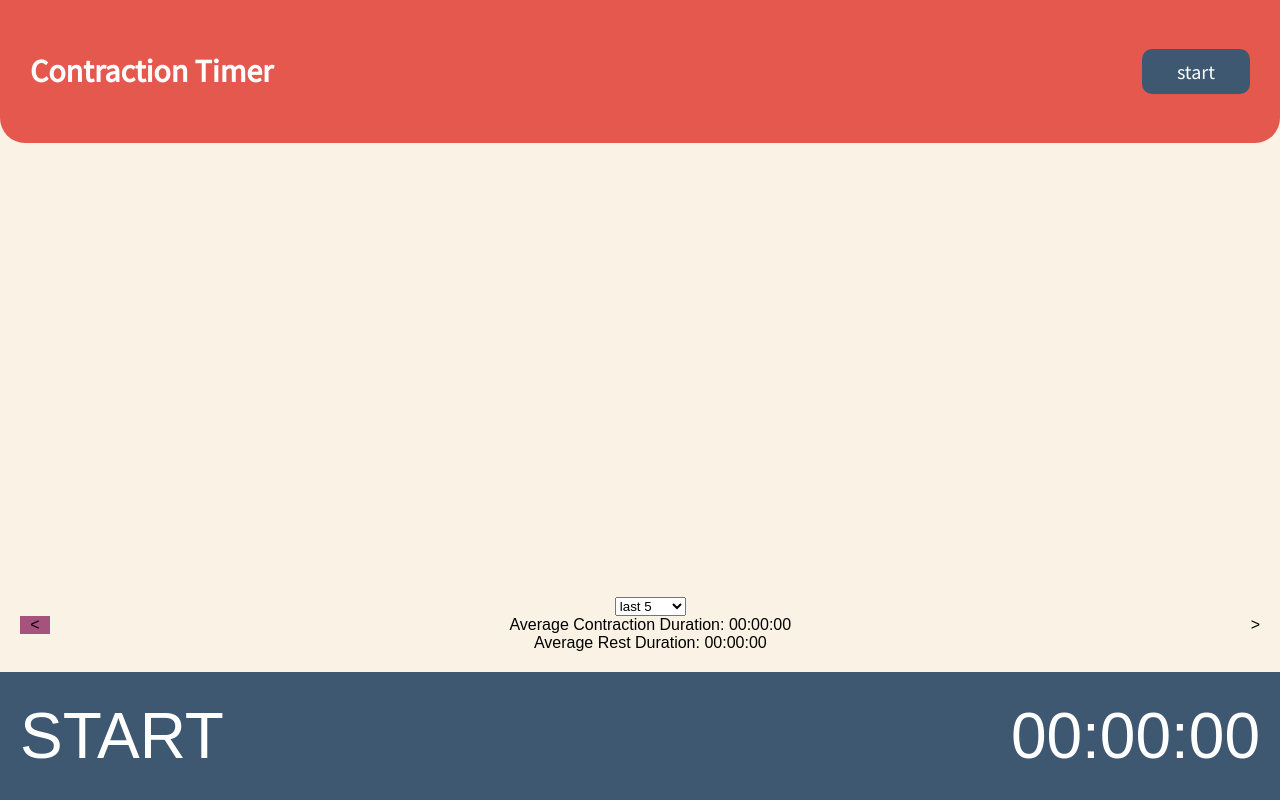
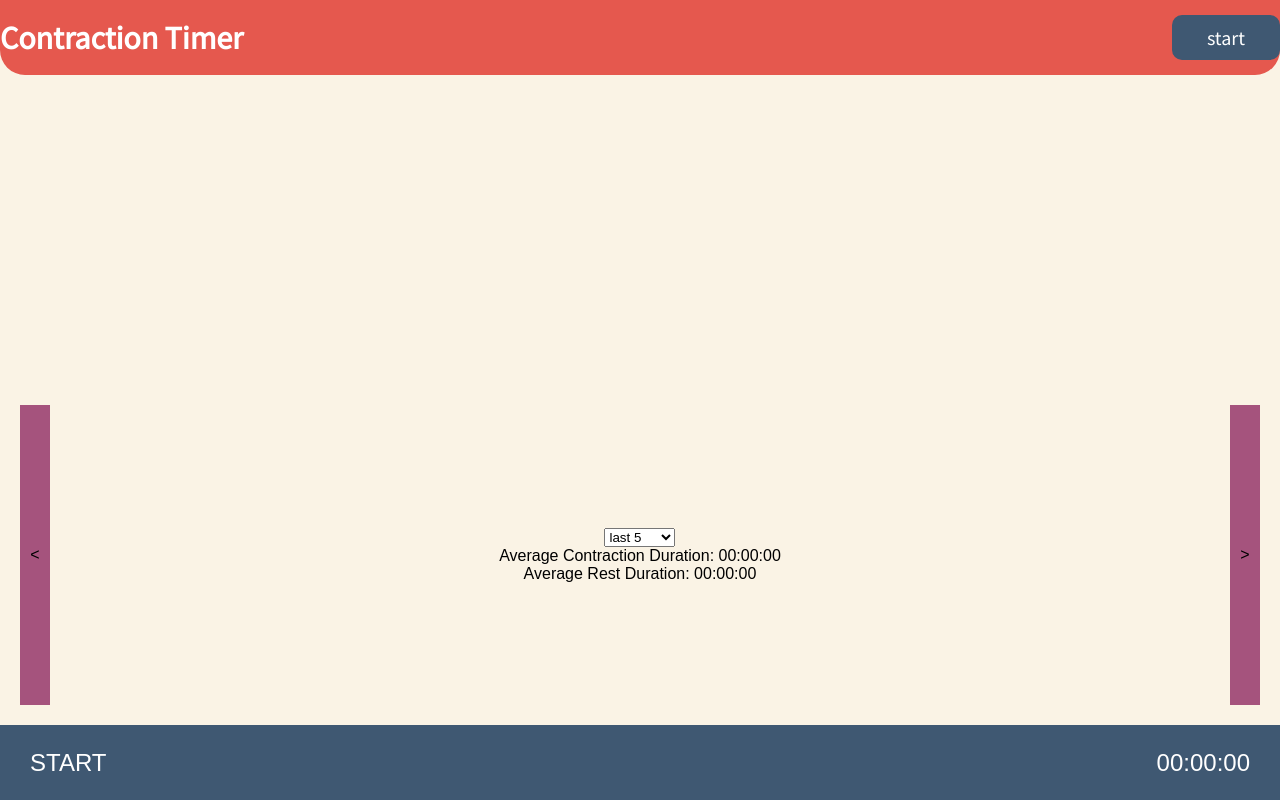
Before and after one commit to joshmkennedy/contraction-app, a React (Create React App) app: page / in a window 1280 px wide. Built offline with nearby package versions, Linux system fonts and the light colour scheme.

Commit message:
changed button height and menu height

```diff
--- a/src/App.js
+++ b/src/App.js
@@ -61,7 +61,7 @@ class App extends Component {
       //width: 100 + '%'
     }
     const topBar = {
-      padding:30+'px',
+      height:'75px',
       background:colors.red,
       borderRadius:'0 0 25px 25px',
       display:'flex',
--- a/src/components/Stats.js
+++ b/src/components/Stats.js
@@ -84,6 +84,7 @@ export default class Stats extends Component {
       background: this.props.colors.purple,
       display:'flex',
       flexFlow:'column',
+      justifyContent:'center'
 
     }
     return (
@@ -92,9 +93,11 @@ export default class Stats extends Component {
       }}>
         <div style={{
           display:'flex',
+          height:'300px',
           justifyContent:'space-between',
           padding:'20px',
           alignItems:'center',
+          minHeight:'300px'
         }}>
           <span
           style={sliderBtn}
@@ -102,21 +105,23 @@ export default class Stats extends Component {
          {this.state.display===1? <Averages dataAverage={this.state.recordArray} />:''}
           {this.state.display === 2 ? <Chart data={this.state.recordArray} svgWidth='700' svgHeight='300' /> : ''}
           {this.state.display === 3 ? <History BgColor={this.state.contraction} colors={this.props.colors} allRecords={this.state.recordArray} /> : ''}
-          <span onClick={this.nextDisplay}>{'>'}</span>
+          <span
+            style={sliderBtn}
+            onClick={this.nextDisplay}>{'>'}</span>
         </div>
           <button
             style={{
               width:'100%',
               border:this.props.colors.red,
               background:this.buttonColor(),
-              height:'10vw',
-              fontSize:'5vw',
+              height:'75px',
+              fontSize:'24px',
               color:'white',
               display:'flex',
               justifyContent:'space-between',
               alignItems:'center',
               lineHeight:'0',
-              padding:'20px',
+              padding:'0 30px',
               position:'absoulute',
               bottom:'0',
               left:'0',
```
